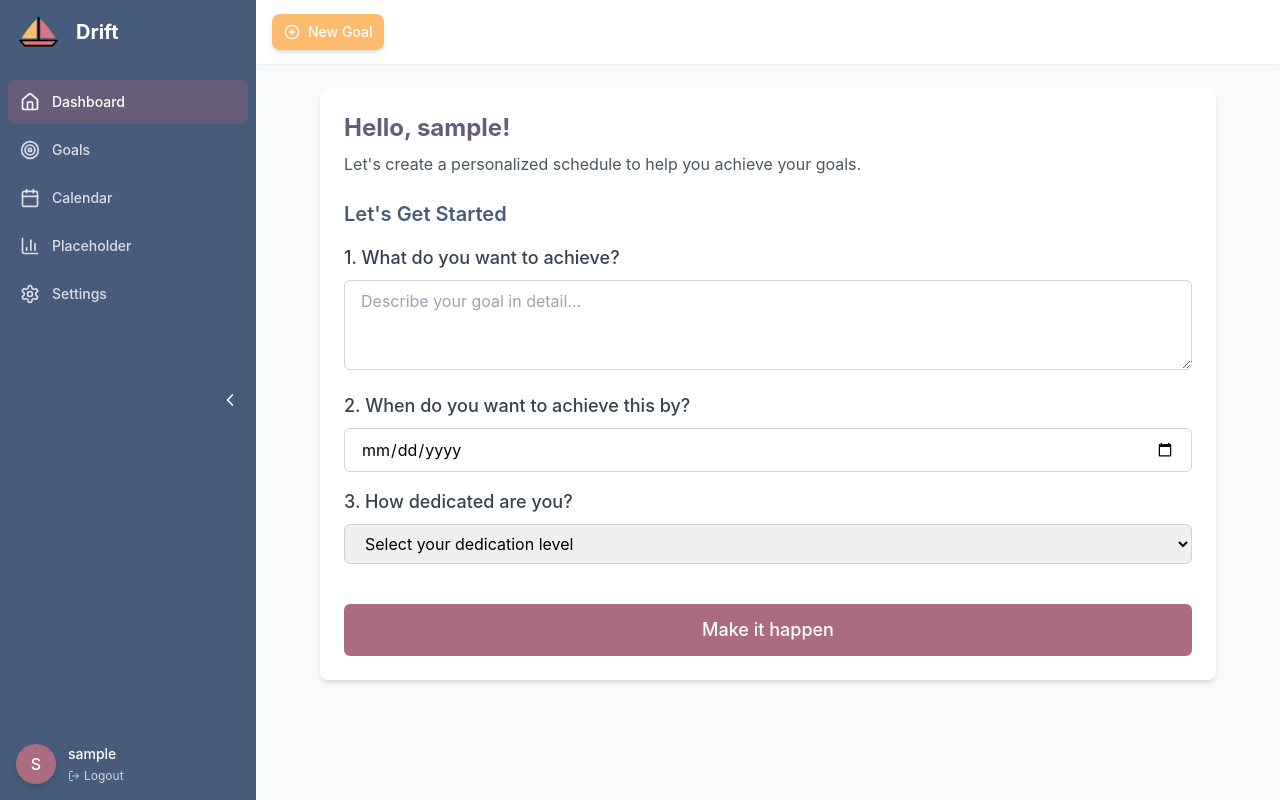
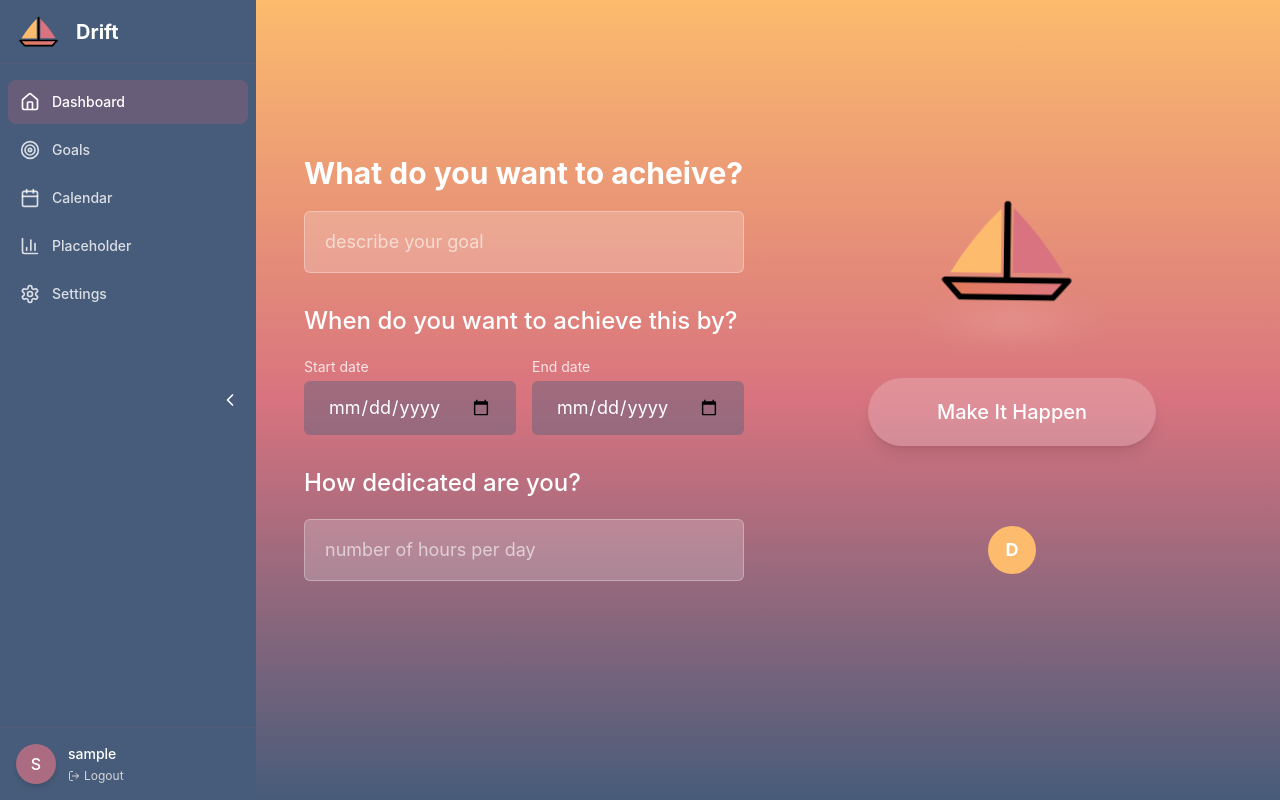
Before and after one commit to devsoc-unsw/trainee-steel-25t1, a React (Create React App) app in the folder drift/client/: page /dashboard in a window 1280 px wide. Built offline with nearby package versions, Linux system fonts and the light colour scheme; sample sign-in values are in the browser's storage.

Commit message:
Implemnting Dashboard figma design, currently working on the boat animation

```diff
--- a/drift/client/src/components/dashboard/Dashboard.tsx
+++ b/drift/client/src/components/dashboard/Dashboard.tsx
@@ -1,96 +1,105 @@
-import React, { useEffect, useState } from "react";
-import {
-  BarChart3,
-  Calendar,
-  ChevronLeft,
-  ChevronRight,
-  Home,
-  LogOut,
-  Menu,
-  PlusCircle,
-  Settings,
-  Target,
-  Users,
-} from "lucide-react";
-import DriftLogo from "../../assets/drift_logo.svg";
-import {
-  Routes,
-  Route,
-  useNavigate,
-  useLocation,
-  Link,
-} from "react-router-dom";
+"use client"
 
-import Goals from "./Goals";
-import CalendarPage from "./CalendarPage";
-import SettingsPage from "./SettingsPage";
+import type React from "react"
+import { useEffect, useState } from "react"
+import { BarChart3, Calendar, ChevronLeft, ChevronRight, Home, LogOut, Menu, Settings, Target } from "lucide-react"
+import DriftLogo from "../../assets/drift_logo.svg"
+import { Routes, Route, useNavigate, useLocation, Link } from "react-router-dom"
+
+import Goals from "./Goals"
+import CalendarPage from "./CalendarPage"
+import SettingsPage from "./SettingsPage"
+
+// Simple FloatingBoat component
+const FloatingBoat = () => {
+  return (
+    <div className="relative">
+      {/* Water reflection effect */}
+      <div className="absolute bottom-0 left-1/2 -translate-x-1/2 w-48 h-8 bg-gradient-to-r from-transparent via-white/30 to-transparent rounded-full blur-md animate-waterPulse"></div>
+
+      {/* Boat with floating animation */}
+      <div className="relative animate-floating">
+        <img src={DriftLogo || "/placeholder.svg"} alt="Drift logo" className="h-40 w-40" />
+      </div>
+    </div>
+  )
+}
 
 interface GoalFormData {
-  objective: string;
-  deadline: string;
-  dedication: string;
+  objective: string
+  startDate: string
+  endDate: string
+  hoursPerDay: string
 }
 
 const Dashboard = () => {
-  const [username, setUsername] = useState("");
-  const [sidebarCollapsed, setSidebarCollapsed] = useState(false);
-  const [mobileMenuOpen, setMobileMenuOpen] = useState(false);
+  const [username, setUsername] = useState("")
+  const [sidebarCollapsed, setSidebarCollapsed] = useState(false)
+  const [mobileMenuOpen, setMobileMenuOpen] = useState(false)
   const [formData, setFormData] = useState<GoalFormData>({
-    objective: '',
-    deadline: '',
-    dedication: ''
-  });
-  const navigate = useNavigate();
-  const location = useLocation();
+    objective: "",
+    startDate: "",
+    endDate: "",
+    hoursPerDay: "",
+  })
+  const navigate = useNavigate()
+  const location = useLocation()
 
   useEffect(() => {
-    const token = localStorage.getItem("userToken");
-    const name = localStorage.getItem("userName");
+    const token = localStorage.getItem("userToken")
+    const name = localStorage.getItem("userName")
     if (!token) {
-      navigate("/login");
-      return;
+      navigate("/login")
+      return
     }
-    setUsername(name || "User");
-    const savedSidebarState = localStorage.getItem("sidebarCollapsed");
-    if (savedSidebarState) setSidebarCollapsed(savedSidebarState === "true");
-    else setSidebarCollapsed(window.innerWidth < 768);
+    setUsername(name || "User")
+    const savedSidebarState = localStorage.getItem("sidebarCollapsed")
+    if (savedSidebarState) setSidebarCollapsed(savedSidebarState === "true")
+    else setSidebarCollapsed(window.innerWidth < 768)
 
     const handleResize = () => {
-      if (window.innerWidth < 768) setMobileMenuOpen(false);
-    };
-    window.addEventListener("resize", handleResize);
-    return () => window.removeEventListener("resize", handleResize);
-  }, [navigate]);
+      if (window.innerWidth < 768) setMobileMenuOpen(false)
+    }
+    window.addEventListener("resize", handleResize)
+    return () => window.removeEventListener("resize", handleResize)
+  }, [navigate])
 
   const handleLogout = () => {
-    localStorage.removeItem("userToken");
-    localStorage.removeItem("userName");
-    navigate("/");
-  };
+    localStorage.removeItem("userToken")
+    localStorage.removeItem("userName")
+    navigate("/")
+  }
 
   const toggleSidebar = () => {
-    const newState = !sidebarCollapsed;
-    setSidebarCollapsed(newState);
-    localStorage.setItem("sidebarCollapsed", String(newState));
-  };
+    const newState = !sidebarCollapsed
+    setSidebarCollapsed(newState)
+    localStorage.setItem("sidebarCollapsed", String(newState))
+  }
 
-  const toggleMobileMenu = () => setMobileMenuOpen(!mobileMenuOpen);
+  const toggleMobileMenu = () => setMobileMenuOpen(!mobileMenuOpen)
 
   const handleChange = (e: React.ChangeEvent<HTMLInputElement | HTMLSelectElement | HTMLTextAreaElement>) => {
-    const { name, value } = e.target;
-    setFormData(prev => ({
+    const { name, value } = e.target
+    setFormData((prev) => ({
       ...prev,
-      [name]: value
-    }));
-  };
+      [name]: value,
+    }))
+  }
 
   const handleSubmit = (e: React.FormEvent) => {
-    e.preventDefault();
+    e.preventDefault()
+
+    // Basic validation
+    if (!formData.objective || !formData.startDate || !formData.endDate || !formData.hoursPerDay) {
+      return // Don't submit if missing required fields
+    }
+
     // Store form data in localStorage temporarily
-    localStorage.setItem('goalData', JSON.stringify(formData));
+    localStorage.setItem("goalData", JSON.stringify(formData))
+
     // Navigate to schedule page
-    navigate('/schedule');
-  };
+    navigate("/schedule")
+  }
 
   const navItems = [
     { name: "Dashboard", icon: Home, path: "/dashboard" },
@@ -98,18 +107,14 @@ const Dashboard = () => {
     { name: "Calendar", icon: Calendar, path: "/dashboard/calendar" },
     { name: "Placeholder", icon: BarChart3, path: "" },
     { name: "Settings", icon: Settings, path: "/dashboard/settings" },
-  ];
+  ]
 
   return (
-    <div className="flex h-screen bg-gray-50">
+    <div className="flex h-screen bg-gradient-to-b from-drift-orange via-drift-pink to-drift-blue">
       <aside
         className={`fixed inset-y-0 left-0 z-20 flex flex-col bg-drift-blue transition-all duration-300 ease-in-out ${
           sidebarCollapsed ? "w-20" : "w-64"
-        } ${
-          mobileMenuOpen
-            ? "translate-x-0"
-            : "-translate-x-full md:translate-x-0"
-        }`}
+        } ${mobileMenuOpen ? "translate-x-0" : "-translate-x-full md:translate-x-0"}`}
       >
         <div
           className={`flex h-16 items-center ${
@@ -117,10 +122,8 @@ const Dashboard = () => {
           } border-b border-drift-purple/30 px-4`}
         >
           <div className="flex items-center space-x-3">
-            <img src={DriftLogo} alt="Drift logo" className="h-12 w-12" />
-            {!sidebarCollapsed && (
-              <span className="text-xl font-bold text-white">Drift</span>
-            )}
+            <img src={DriftLogo || "/placeholder.svg"} alt="Drift logo" className="h-12 w-12" />
+            {!sidebarCollapsed && <span className="text-xl font-bold text-white">Drift</span>}
           </div>
           {!sidebarCollapsed && (
             <button
@@ -150,18 +153,12 @@ const Dashboard = () => {
                   : "text-white/80 hover:bg-drift-purple/40 hover:text-white"
               } ${sidebarCollapsed ? "justify-center" : ""}`}
             >
-              <item.icon
-                className={`h-5 w-5 ${sidebarCollapsed ? "" : "mr-3"}`}
-              />
+              <item.icon className={`h-5 w-5 ${sidebarCollapsed ? "" : "mr-3"}`} />
               {!sidebarCollapsed && <span>{item.name}</span>}
             </Link>
           ))}
         </nav>
-        <div
-          className={`border-t border-drift-purple/30 p-4 ${
-            sidebarCollapsed ? "flex justify-center" : ""
-          }`}
-        >
+        <div className={`border-t border-drift-purple/30 p-4 ${sidebarCollapsed ? "flex justify-center" : ""}`}>
           {sidebarCollapsed ? (
             <div className="group relative">
               <div className="h-10 w-10 cursor-pointer rounded-full bg-drift-mauve flex items-center justify-center text-white font-medium shadow-md">
@@ -195,107 +192,102 @@ const Dashboard = () => {
           )}
         </div>
       </aside>
-      <div
-        className={`flex flex-1 flex-col transition-all duration-300 ${
-          sidebarCollapsed ? "md:ml-20" : "md:ml-64"
-        }`}
-      >
-        <header className="sticky top-0 z-10 bg-white shadow-sm">
-          <div className="flex h-16 items-center justify-between px-4">
-            <button
-              onClick={toggleMobileMenu}
-              className="mr-2 rounded-md p-2 text-drift-blue hover:bg-gray-100 md:hidden"
-            >
-              <Menu className="h-6 w-6" />
-            </button>
-            <div className="flex items-center space-x-4">
-              <button className="flex items-center rounded-lg bg-drift-orange px-3 py-2 text-sm font-medium text-white shadow-md hover:bg-drift-orange/90 transition-all hover:shadow-lg">
-                <PlusCircle className="mr-2 h-4 w-4" />
-                <span>New Goal</span>
+      <div className={`flex flex-1 flex-col transition-all duration-300 ${sidebarCollapsed ? "md:ml-20" : "md:ml-64"}`}>
+        <header className="sticky top-0 z-10 bg-transparent">
+          <div className="flex h-12 items-center px-4 md:px-6">
+            <button onClick={toggleMobileMenu} className="rounded-md p-2 text-white hover:bg-white/10 md:hidden">
+              <Menu className="h-5 w-5" />
             </button>
           </div>
-          </div>
         </header>
-        <main className="flex-1 overflow-y-auto p-4 md:p-6">
+        <main className="flex-1 overflow-y-auto p-4 md:p-6 pt-0 md:pt-2">
           <Routes>
             <Route
               path="/"
               element={
-                <div className="max-w-4xl mx-auto">
-                  <div className="bg-white rounded-lg shadow-md p-6 mb-6">
-                    <h2 className="text-2xl font-bold text-drift-purple mb-2">
-                      Hello, {username}!
-                    </h2>
-                    <p className="text-gray-600 mb-6">
-                      Let's create a personalized schedule to help you achieve your goals.
-                    </p>
-
-                    <form onSubmit={handleSubmit} className="space-y-6">
-                      <div className="space-y-4">
-                        <h3 className="text-xl font-semibold text-drift-blue">Let's Get Started</h3>
-
-                        <div className="space-y-2">
-                          <label htmlFor="objective" className="block text-lg font-medium text-gray-700">
-                            1. What do you want to achieve?
-                          </label>
-                          <textarea
-                            id="objective"
+                <div className="max-w-5xl mx-auto flex flex-col md:flex-row items-center justify-center min-h-[80vh]">
+                  <div className="w-full md:w-1/2 p-6 pt-2">
+                    <div className="space-y-8 text-white">
+                      <div className="space-y-5">
+                        <h2 className="text-3xl font-bold">What do you want to acheive?</h2>
+                        <input
+                          type="text"
                           name="objective"
                           value={formData.objective}
                           onChange={handleChange}
-                            required
-                            className="w-full px-4 py-2 border border-gray-300 rounded-md focus:ring-drift-blue focus:border-drift-blue"
-                            rows={3}
-                            placeholder="Describe your goal in detail..."
+                          placeholder="describe your goal"
+                          className="w-full px-5 py-4 rounded-md bg-white/20 backdrop-blur-sm text-white placeholder-white/60 border border-white/30 focus:outline-none focus:ring-2 focus:ring-white/50 text-lg"
                         />
                       </div>
 
-                        <div className="space-y-2">
-                          <label htmlFor="deadline" className="block text-lg font-medium text-gray-700">
-                            2. When do you want to achieve this by?
+                      <div className="space-y-5">
+                        <h2 className="text-2xl font-medium">When do you want to achieve this by?</h2>
+                        <div className="flex flex-wrap gap-4">
+                          <div className="flex flex-col space-y-1 flex-grow">
+                            <label htmlFor="startDate" className="text-sm opacity-80">
+                              Start date
                             </label>
                             <input
                               type="date"
-                            id="deadline"
-                            name="deadline"
-                            value={formData.deadline}
+                              id="startDate"
+                              name="startDate"
+                              value={formData.startDate}
                               onChange={handleChange}
-                            required
-                            className="w-full px-4 py-2 border border-gray-300 rounded-md focus:ring-drift-blue focus:border-drift-blue"
-                            min={new Date().toISOString().split('T')[0]}
+                              className="px-6 py-3 bg-drift-blue/40 text-white rounded-md hover:bg-drift-blue/60 transition-colors text-lg focus:outline-none focus:ring-2 focus:ring-white/50 border-none"
                             />
                           </div>
 
-                        <div className="space-y-2">
-                          <label htmlFor="dedication" className="block text-lg font-medium text-gray-700">
-                            3. How dedicated are you?
+                          <div className="flex flex-col space-y-1 flex-grow">
+                            <label htmlFor="endDate" className="text-sm opacity-80">
+                              End date
                             </label>
-                          <select
-                            id="dedication"
-                            name="dedication"
-                            value={formData.dedication}
+                            <input
+                              type="date"
+                              id="endDate"
+                              name="endDate"
+                              value={formData.endDate}
                               onChange={handleChange}
-                            required
-                            className="w-full px-4 py-2 border border-gray-300 rounded-md focus:ring-drift-blue focus:border-drift-blue"
-                          >
-                            <option value="">Select your dedication level</option>
-                            <option value="casual">Casual - I can spare a few hours per week</option>
-                            <option value="moderate">Moderate - I can work on this regularly</option>
-                            <option value="serious">Serious - This is a top priority for me</option>
-                            <option value="intense">Intense - I'm fully committed to this goal</option>
-                          </select>
+                              className="px-6 py-3 bg-drift-blue/40 text-white rounded-md hover:bg-drift-blue/60 transition-colors text-lg focus:outline-none focus:ring-2 focus:ring-white/50 border-none"
+                            />
+                          </div>
                         </div>
                       </div>
 
-                      <div className="pt-4">
+                      <div className="space-y-5">
+                        <h2 className="text-2xl font-medium">How dedicated are you?</h2>
+                        <input
+                          type="text"
+                          name="hoursPerDay"
+                          value={formData.hoursPerDay}
+                          onChange={handleChange}
+                          placeholder="number of hours per day"
+                          className="w-full px-5 py-4 rounded-md bg-white/20 backdrop-blur-sm text-white placeholder-white/60 border border-white/30 focus:outline-none focus:ring-2 focus:ring-white/50 text-lg"
+                        />
+                      </div>
+                    </div>
+                  </div>
+
+                  <div className="w-full md:w-1/2 flex flex-col items-center justify-center relative py-8">
+                    <div className="mb-10">
+                      {/* Replace static logo with animated floating boat */}
+                      <FloatingBoat />
+                    </div>
+
                     <button
-                          type="submit"
-                          className="w-full bg-drift-mauve hover:bg-purple-700 text-white py-3 px-6 rounded-md text-lg font-medium transition-colors duration-200"
+                      onClick={handleSubmit}
+                      className="px-8 py-5 bg-white/20 backdrop-blur-sm text-white rounded-full text-xl font-medium hover:bg-white/30 transition-colors w-72 shadow-lg"
+                      disabled={
+                        !formData.objective || !formData.startDate || !formData.endDate || !formData.hoursPerDay
+                      }
                     >
-                          Make it happen
+                      Make It Happen
                     </button>
+
+                    <div className="mt-20 flex items-center justify-center">
+                      <div className="h-12 w-12 rounded-full bg-drift-orange flex items-center justify-center">
+                        <span className="text-white font-bold text-lg">D</span>
                       </div>
-                    </form>
+                    </div>
                   </div>
                 </div>
               }
@@ -307,13 +299,10 @@ const Dashboard = () => {
         </main>
       </div>
       {mobileMenuOpen && (
-        <div
-          className="fixed inset-0 z-10 bg-black bg-opacity-50 md:hidden"
-          onClick={toggleMobileMenu}
-        ></div>
+        <div className="fixed inset-0 z-10 bg-black bg-opacity-50 md:hidden" onClick={toggleMobileMenu}></div>
       )}
     </div>
-  );
-};
+  )
+}
 
-export default Dashboard;
+export default Dashboard
--- a/drift/client/tailwind.config.js
+++ b/drift/client/tailwind.config.js
@@ -13,7 +13,22 @@ module.exports = {
           purple: '#685D79',
           blue: '#475C7A',
         }
-      }
+      },
+      keyframes: {
+        floating: {
+          "0%, 100%": { transform: "translateY(0px) rotate(0deg)" },
+          "25%": { transform: "translateY(-8px) rotate(1deg)" },
+          "75%": { transform: "translateY(8px) rotate(-1deg)" },
+        },
+        waterPulse: {
+          "0%, 100%": { opacity: 0.3 },
+          "50%": { opacity: 0.8 },
+        },
+      },
+      animation: {
+        floating: "floating 4s ease-in-out infinite",
+        waterPulse: "waterPulse 3s cubic-bezier(0.4, 0, 0.6, 1) infinite",
+      },
     },
   },
   plugins: [],
```
Lines whose indentation alone changed are shown as unchanged.
